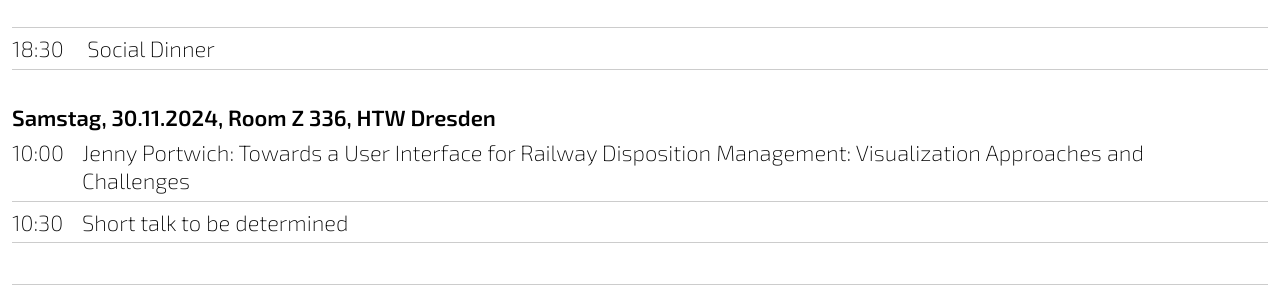
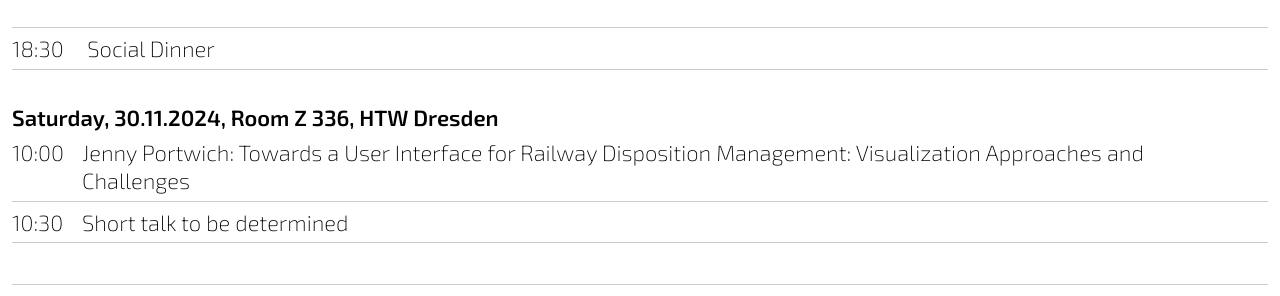
Before and after one commit to workshop-user-interfaces/workshop-user-interfaces.github.io, a Jekyll site: the page built from _editions/2024.markdown, in a window 1280 px wide and 900 px high, scrolled down 3623 px. Shown: the part 156-452 px from the top of the window. Built offline with Jekyll 4.4.1, drawn with Linux system fonts in a browser that asks for light colours.

Commit message:
typo in edition 2024

```diff
--- a/_editions/2024.markdown
+++ b/_editions/2024.markdown
@@ -81,7 +81,7 @@ Miroslav Macik, Czech Technical University Prague
 |   |   |
 | 18:30 | Social Dinner |
 
-### Samstag, 30.11.2024, Room Z 336, HTW Dresden
+### Saturday, 30.11.2024, Room Z 336, HTW Dresden
 
 | 10:00 | Jenny Portwich: Towards a User Interface for Railway Disposition Management: Visualization Approaches and Challenges |
 | 10:30 | *Short talk to be determined* |
```
